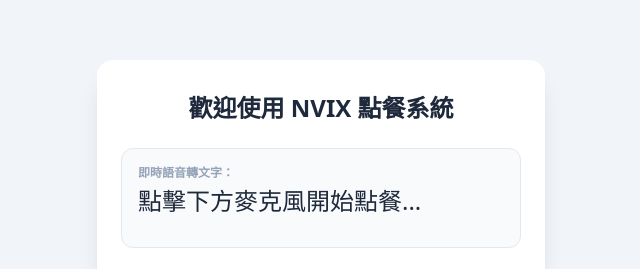
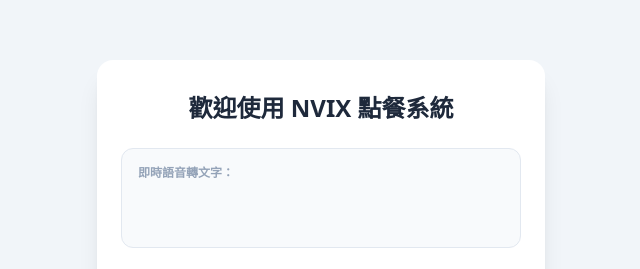
Before and after one commit to NVIX1003/pos1-system, a plain HTML site: page index.html in a window 1280 px wide. Shown: the part 126-395 px from the top of the page, without its empty margins (319-959 px from the left). Drawn offline with nearby package versions, Linux system fonts and the light colour scheme.

Commit message:
Update index.html

```diff
--- a/index.html
+++ b/index.html
@@ -17,7 +17,7 @@
     <div class="bg-slate-50 border border-slate-200 p-4 rounded-xl space-y-1 min-h-[100px]">
       <p class="text-xs text-slate-400 font-bold">即時語音轉文字：</p>
       <p class="text-slate-800 font-medium text-2xl break-words">
-        {{ currentTranscript || '點擊下方麥克風開始點餐...' }}
+        {{ currentTranscript || '' }}
       </p>
     </div>
 
@@ -32,7 +32,7 @@
         ]"
         class="w-36 h-36 rounded-full text-white font-bold text-lg shadow-lg transition duration-200 flex flex-col items-center justify-center">
         <span class="text-4xl mb-1">{{ isListening ? '⏹️' : '🎙️' }}</span>
-        //<span>{{ isListening ? '講完請點我' : '按一下點餐' }}</span>
+
       </button>
       <p class="text-sm text-slate-600 font-medium h-6 text-center">
         {{ statusMessage }}
```
